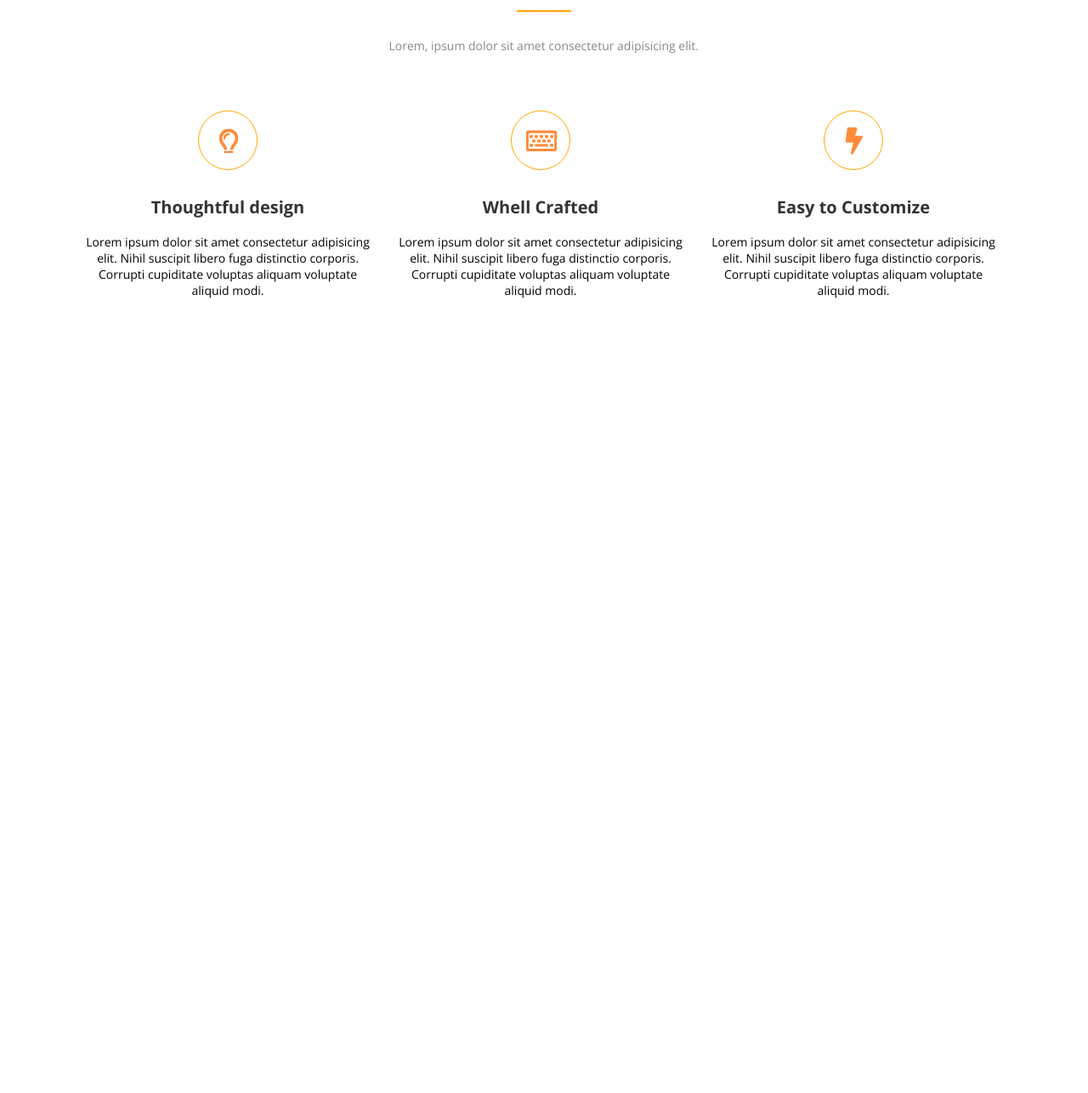
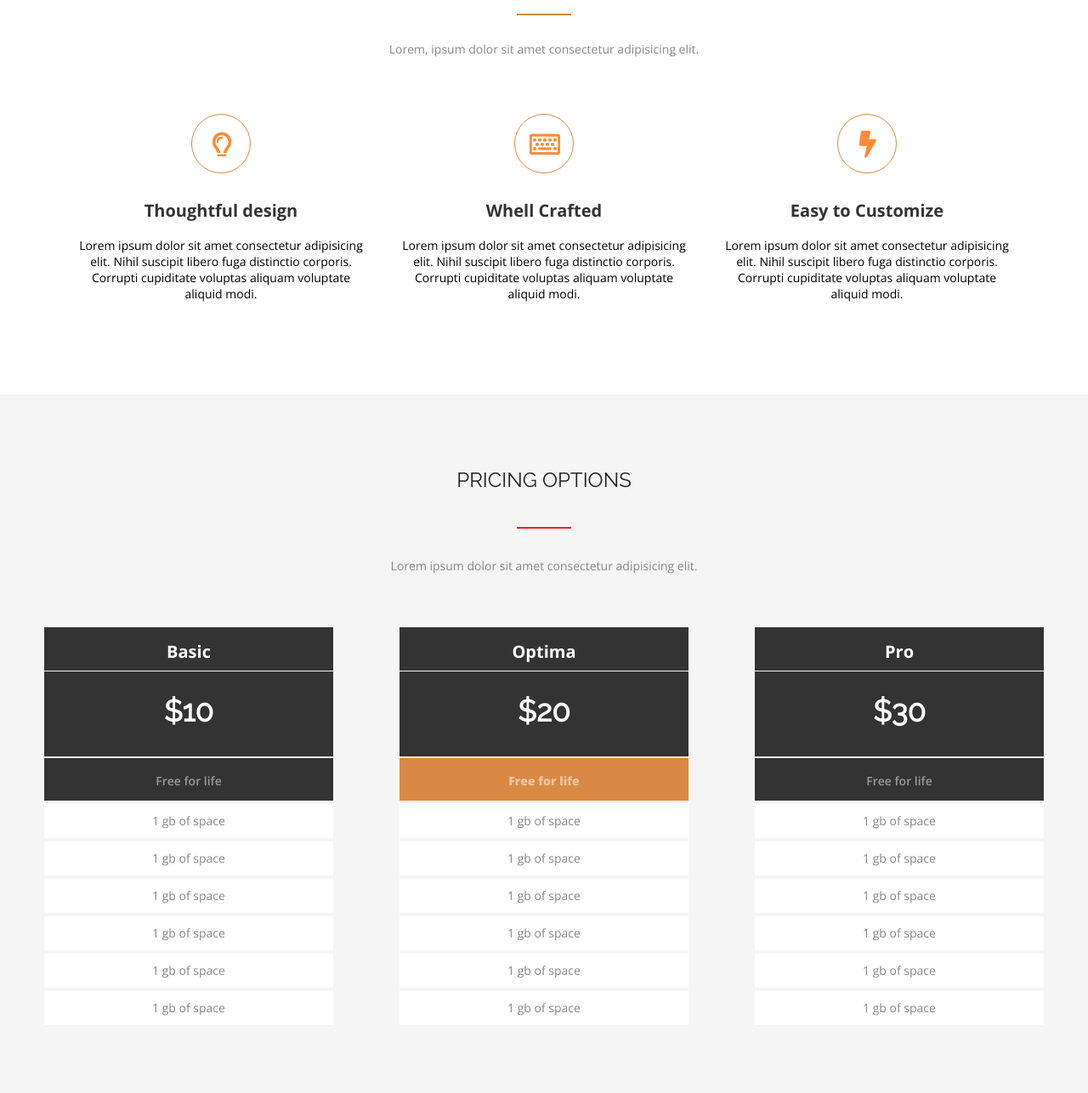
Before and after one commit to RomanPeshko/FE12-wk-1-Roman-Peshko, a plain HTML site: page HomeWork-2/index.html in a window 1280 px wide. Shown: the part 151-1437 px from the top of the page at 85% size. Before the commit the page ends 800 px from the top, so only its background shows below. Drawn offline with nearby package versions, Linux system fonts and the light colour scheme.

Commit message:
section pricing

```diff
--- a/HomeWork-2/css/awesome.css
+++ b/HomeWork-2/css/awesome.css
@@ -1,21 +1,18 @@
-.title{
+.awesome-section{
+    padding-top: 100px;
+    padding-bottom: 109px;
+    background-color: #ffffff;
+}
+.awesome-title{
     text-align: center;
-    margin:  auto;
     margin-bottom: 25px;
-    width: 409px;
-    height: 38px;
-    font-family: 'Raleway', sans-serif;
 }
-
-.underline-awesome{
+.awesome-underline{
     margin: auto;
     margin-bottom: 30px;
-    border: 0px;
-    border-top: 2px solid orange;
-    width: 64px;
+    background-color: #D98943;
 }
-
-.text-awesome{
+.awesome-discription{
     margin: auto;
     margin-bottom: 67px;
     width: 365px;
@@ -23,39 +20,42 @@
     color: #86878B;
     font-size: 14px;
     line-height: 19px;
+    text-align: center;
 }
 
 
-.awesome-row{
-    padding: 0 14px;
+.awesomerow{
     display: flex;
+    flex-wrap: wrap;
+    justify-content: center;
+    flex-direction: row;
+    margin: 0 -15px;
 }
 
-.awesome-row_item{
+.awesomerow-item{
     width: 350px;
-    height: 225px;
-    margin-right: 9px;
-    margin-left: 9px;
+    margin-right: 15px;
+    margin-left: 15px;
 }
 
 
 
 
 
-.item-awesome{
+.awesomerow-item__image{
     margin: auto;
     margin-bottom: 30px;
     width: 70px;
     height: 70px;
-    border: 1px solid orange;
-    border-radius: 90%;
+    border: 1px solid #D98943;
+    border-radius: 50%;
     display: flex;
     align-items: center;
     justify-content: center;
 
 }
 
-.subtitle{
+.awesomerow-item__title{
     text-align: center;
     margin: auto;
     margin-bottom: 16px;
@@ -67,7 +67,7 @@
     line-height: 27px;
 }
 
-.text-awesome_item{
+.awesomerow-item__text{
     font-size: 14px;
     line-height: 19px;
     text-align: center;
--- /dev/null
+++ b/HomeWork-2/css/pricing.css
@@ -0,0 +1,86 @@
+.pricing-section{
+    padding: 80px 0;
+    background-color: #F5F5F5;
+}
+.pricing-title{
+text-align: center;
+margin-bottom: 34px;
+}
+.pricing-underline{
+    margin: auto;
+    margin-bottom: 34px;
+    background-color: #E72424;
+}
+.pricing-discription{
+    margin: auto;
+    margin-bottom: 63px;
+    text-align: center;
+    font-size: 14px;
+    line-height: 19px;
+    width: 363px;
+    height: 19px;
+    color: #86878B;
+}
+.pricing-card{
+    display: flex;
+    flex-wrap: wrap;
+    justify-content: center;
+    flex-direction: row;
+    margin: 0 -78px;
+}
+.pricing-card__item{
+    margin: 0 39px;
+    width: 340px;
+}
+.pricing-card__list{
+    text-align: center;
+}
+.pricing-list__one{
+    background-color: #333333;
+    color: #FFFFFF;
+    padding-top: 15px;
+    padding-bottom: 9px;
+    font-family:  'Open Sans', sans-serif;
+    font-weight: 700;
+    font-size: 20px;
+}
+.pricing-list__two{
+    margin-top: 1px;
+    background-color: #333333;
+    color: #FFFFFF;
+    padding-top: 26px;
+    padding-bottom: 33px;
+    font-family: 'Raleway', sans-serif;
+    font-weight: 700;
+    font-size: 35px;
+}
+.pricing-list__tрree{
+    margin-top: 2px;
+    background-color: #333333;
+    color: #FFFFFF80;
+    font-family: 'Open Sans', sans-serif;
+    font-weight: 600;
+    font-size: 14px;
+    padding-top: 17px;
+    padding-bottom: 14px;
+}
+.pricing-list__all{
+    margin-top: 4px;
+    background-color: #FFFFFF;
+    color: #86878B;
+    font-family: 'Open Sans', sans-serif;
+    font-weight: 400;
+    font-size: 14px;
+    padding-top: 10px;
+    padding-bottom: 11px;
+}
+.pricing-list__tрreecenter{
+    margin-top: 2px;
+    background-color: #D98943;
+    color:  #FFFFFF80;
+    font-family: 'Open Sans', sans-serif;
+    font-weight: 800;
+    font-size: 14px;
+    padding-top: 17px;
+    padding-bottom: 14px;
+}
--- a/HomeWork-2/css/style.css
+++ b/HomeWork-2/css/style.css
@@ -1,4 +1,5 @@
 @import url('../css/awesome.css');
+@import url('../css/pricing.css');
 
 * {
     margin: 0;
@@ -8,19 +9,30 @@
     box-sizing: border-box;
 }
 
-body {
+html{
     font-family: 'Open Sans', sans-serif;
 }
 
 
 .container{
     max-width: 1170px;
-    background-color: white;
     padding: 0 15px;
     margin: auto;
 }
 
 section{
-    padding-top: 100px;
-    padding-bottom: 109px;
+    width: 100%;
+
  }
+ .title{
+    text-align: center;
+    line-height: 42px;
+    font-weight: 400;
+    font-family: 'Raleway', sans-serif;
+    color: #212121;
+    text-transform: uppercase;
+}
+.underline{
+    width: 64px;
+    height: 2px;
+}
--- a/HomeWork-2/index.html
+++ b/HomeWork-2/index.html
@@ -5,29 +5,32 @@
     <meta http-equiv="X-UA-Compatible" content="IE=edge">
     <meta name="viewport" content="width=device-width, initial-scale=1.0">
     <link rel="preconnect" href="https://fonts.gstatic.com">
-    <link href="https://fonts.googleapis.com/css2?family=Open+Sans:wght@400;700&family=Raleway&display=swap" rel="stylesheet">
+    <link href="https://fonts.googleapis.com/css2?family=Open+Sans:wght@400;600;700;800&family=Raleway&display=swap" rel="stylesheet">
     <link rel="stylesheet" href="./css/style.css">
-    <title>Document</title>
+    <title>WHY THIS IS AWESOME</title>
 </head>
 <body>
+
     <!--Секция awesome-->
-    <section>
-        <div class="container container-awesome">
-            <h2 class="title title-awesome">WHY THIS IS AWESOME</h2>
-            <div class="underline-awesome"></div>
-            <div class="text-awesome">
-                <span>Lorem, ipsum dolor sit amet consectetur adipisicing elit.
-                </span>
+    <section class="section awesome-section">
+        <div class="container">
+            <h2 class="title awesome-title">
+                WHY THIS IS AWESOME
+            </h2>
+            <div class="underline awesome-underline"></div>
+            <div class="awesome-discription">
+                <p>Lorem, ipsum dolor sit amet consectetur adipisicing elit.
+                </p>
             </div>
-            <div class="awesome-row">
-                <div class="awesome-row_item">
-                    <div class="item-awesome">
+            <div class="awesomerow">
+                <div class="awesomerow-item">
+                    <div class="awesomerow-item__image">
                         <img src="./img/light.png" alt="light">
                     </div>
-                    <h3 class="subtitle">
+                    <h3 class="awesomerow-item__title">
                         Thoughtful design
                     </h3>
-                    <div class="text-awesome_item">
+                    <div class="awesomerow-item__text">
                         <p>
                             Lorem ipsum dolor sit amet
                             consectetur adipisicing elit.
@@ -37,14 +40,14 @@
                         </p>
                     </div>
                 </div>
-                <div class="awesome-row_item">
-                    <div class="item-awesome">
+                <div class="awesomerow-item">
+                    <div class="awesomerow-item__image">
                         <img  src="./img/keyboard.png" alt="keyboard">
                     </div>
-                    <h3 class="subtitle">
+                    <h3 class="awesomerow-item__title">
                         Whell Crafted
                     </h3>
-                    <div class="text-awesome_item">
+                    <div class="awesomerow-item__text">
                         <p>
                             Lorem ipsum dolor sit amet
                             consectetur adipisicing elit.
@@ -54,14 +57,14 @@
                         </p>
                     </div>
                 </div>
-                <div class="awesome-row_item">
-                    <div class="item-awesome">
+                <div class="awesomerow-item">
+                    <div class="awesomerow-item__image">
                         <img src="./img/lightning.png" alt="lightning">
                     </div>
-                    <h3 class="subtitle">
+                    <h3 class="awesomerow-item__title">
                         Easy to Customize
                     </h3>
-                    <div class="text-awesome_item">
+                    <div class="awesomerow-item__text">
                         <p>
                             Lorem ipsum dolor sit amet
                             consectetur adipisicing elit.
@@ -74,5 +77,61 @@
             </div>
         </div>
     </section>
+
+    <!--секция pricing-->
+     <section class="section pricing-section">
+        <div class="container">
+            <h2 class="title pricing-title">
+                Pricing options
+            </h2>
+            <div class="underline pricing-underline"></div>
+            <div class="pricing-discription">
+                <p>
+                    Lorem ipsum dolor sit amet consectetur adipisicing elit.
+                </p>
+            </div>
+            <div class="pricing-card">
+                <div class="pricing-card__item">
+                    <ul class="pricing-card__list">
+                        <li class="pricing-list__one">Basic</li>
+                        <li class="pricing-list__two">$10</li>
+                        <li class="pricing-list__tрree">Free for life</li>
+                        <li class="pricing-list__all">1 gb of space</li>
+                        <li class="pricing-list__all">1 gb of space</li>
+                        <li class="pricing-list__all">1 gb of space</li>
+                        <li class="pricing-list__all">1 gb of space</li>
+                        <li class="pricing-list__all">1 gb of space</li>
+                        <li class="pricing-list__all">1 gb of space</li>
+                    </ul>
+                </div>
+                <div class="pricing-card__item">
+                    <ul class="pricing-card__list">
+                        <li class="pricing-list__one">Optima</li>
+                        <li class="pricing-list__two">$20</li>
+                        <li class="pricing-list__tрreecenter">Free for life</li>
+                        <li class="pricing-list__all">1 gb of space</li>
+                        <li class="pricing-list__all">1 gb of space</li>
+                        <li class="pricing-list__all">1 gb of space</li>
+                        <li class="pricing-list__all">1 gb of space</li>
+                        <li class="pricing-list__all">1 gb of space</li>
+                        <li class="pricing-list__all">1 gb of space</li>
+                    </ul>
+                </div>
+                <div class="pricing-card__item">
+                    <ul class="pricing-card__list">
+                        <li class="pricing-list__one">Pro</li>
+                        <li class="pricing-list__two">$30</li>
+                        <li class="pricing-list__tрree">Free for life</li>
+                        <li class="pricing-list__all">1 gb of space</li>
+                        <li class="pricing-list__all">1 gb of space</li>
+                        <li class="pricing-list__all">1 gb of space</li>
+                        <li class="pricing-list__all">1 gb of space</li>
+                        <li class="pricing-list__all">1 gb of space</li>
+                        <li class="pricing-list__all">1 gb of space</li>
+                    </ul>
+                </div>
+            </div>
+        </div>
+    </section>
 </body>
 </html>
```
Also changed, not shown: 1.png (deleted), 2.png (deleted), 3.png (deleted), 4.png (deleted), 5.png (deleted), 1 other file.
